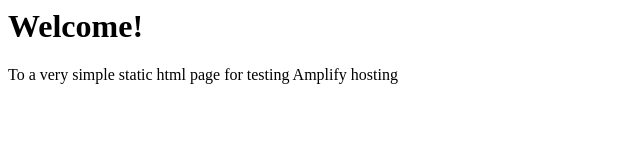
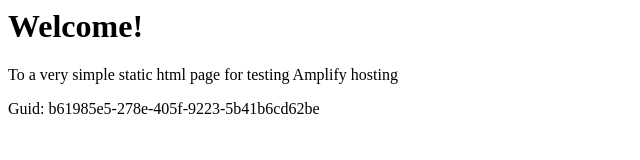
Before and after one commit to aws-aemilia-icn/Github-PR-Commit-Integration-Test-DoNotTouch-Gith-P5X5MO5I-v1-preprod-ap-northeast-2, a website: page src/index.html in a window 1280 px wide. Shown: the whole page, without its empty margins (0-640 px from the left). Drawn offline with Linux system fonts and the light colour scheme.

Commit message:
commit from integ tests

```diff
--- a/src/index.html
+++ b/src/index.html
@@ -1,3 +1,5 @@
+
+
 <html lang="en">
 
 <head>
@@ -10,6 +12,6 @@
 <body>
     <h1>Welcome!</h1>
     <p>To a very simple static html page for testing Amplify hosting</p>
-</body>
+    <p>Guid: b61985e5-278e-405f-9223-5b41b6cd62be</p></body>
 
 </html>
```
